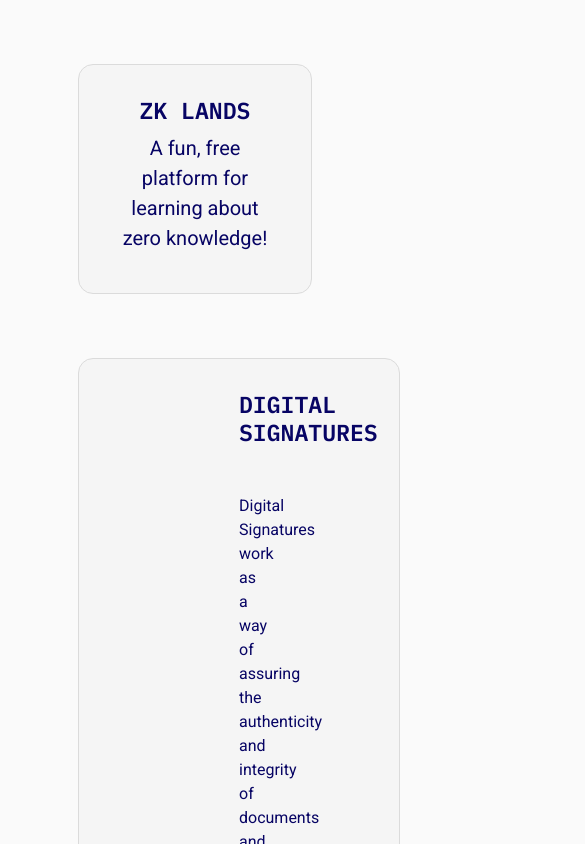
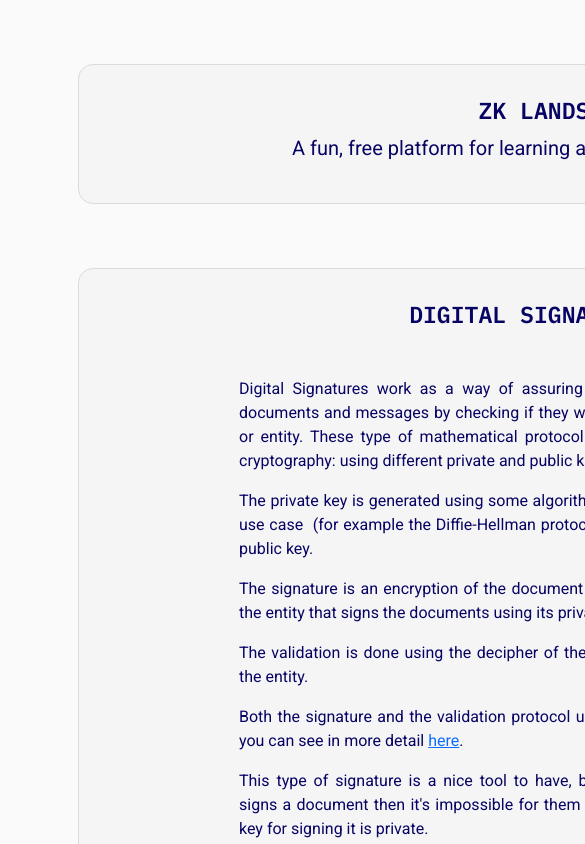
Before and after one commit to zepedrotrigo/zklands, a React (Create React App) app: page /applied_cryptography/digital_signatures in a window 390 px wide. Shown: the top 844 px of the page, 585 px wide, since content can reach past the window. Built offline with nearby package versions, Linux system fonts and the light colour scheme.

Commit message:
mobile css improvements

```diff
--- a/src/components/Card.css
+++ b/src/components/Card.css
@@ -7,6 +7,7 @@
 .card {
     height: 20rem;
     width: 15rem;
+    margin-bottom: 3rem;
     background-color: #F2F2F2;
     border-radius: 1rem;
     text-align: center;
@@ -31,8 +32,8 @@ img {
 }
 
 .cardsGroup {
-	padding-top: 3%;
+	padding-top: 2rem;
 	display: grid;
-	grid-template-columns: repeat(auto-fit, minmax(17rem, 1fr));
+	grid-template-columns: repeat(auto-fit, minmax(15rem, 1fr));
     place-items: center;
 }
--- a/src/components/Container.css
+++ b/src/components/Container.css
@@ -5,7 +5,7 @@
 }
 
 .container {
-	width: 80%;
+	width: 75rem;
 	align-self: center;
 	text-align: center;
 	margin-bottom: 4rem;
@@ -18,7 +18,7 @@
 }
 
 .container.bg-margin {
-	width: 60%;
+	width: 57rem;
 	margin-left: 20%;
 	margin-right: 20%;
 }
```
